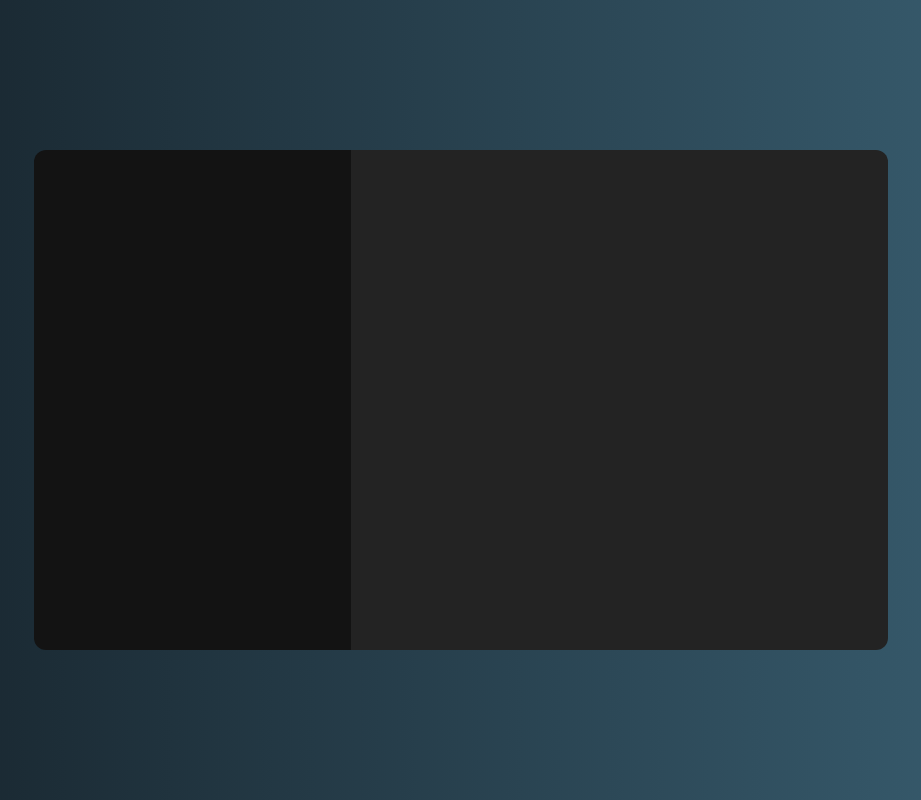
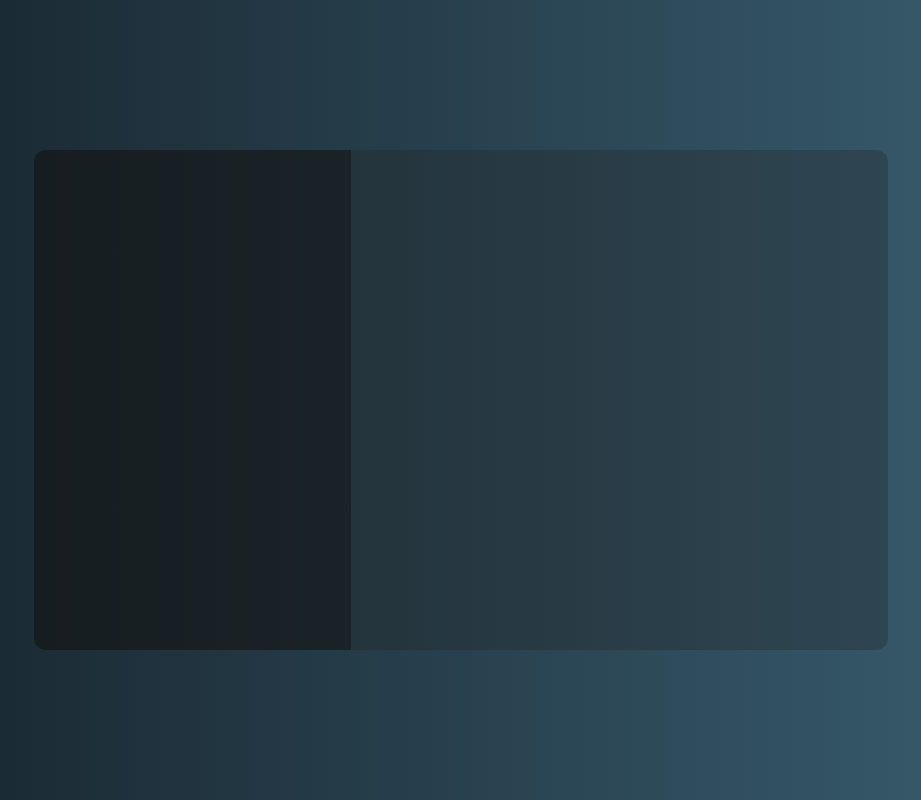
Before and after one commit to mohsin68/vue3-firbase-chat, a Vue app: page /chat in a window 1280 px wide. Shown: the whole page, without its empty margins (179-1100 px from the left). Built offline with nearby package versions, Linux system fonts and the light colour scheme.

Commit message:
⚙️ Refactor(Chat) change opacity of chat-wrapper bg

```diff
--- a/src/views/Chat.vue
+++ b/src/views/Chat.vue
@@ -1,8 +1,12 @@
 <template>
   <div class="chat-page h-full flex justify-center items-center">
     <div class="chat-wrapper flex w-2/3 h-[500px]">
-      <div class="chat-sidebar flex-grow rounded-l-xl px-6 py-4"></div>
-      <div class="chat-main grow-[2] bg-[#232323] rounded-r-xl"></div>
+      <div
+        class="chat-sidebar flex-grow bg-[#131313] bg-opacity-60 rounded-l-xl px-6 py-4"
+      ></div>
+      <div
+        class="chat-main grow-[2] bg-[#232323] bg-opacity-30 rounded-r-xl"
+      ></div>
     </div>
   </div>
 </template>
@@ -24,8 +28,5 @@ export default {};
     #3a6073,
     #16222a
   ); /* W3C, IE 10+/ Edge, Firefox 16+, Chrome 26+, Opera 12+, Safari 7+ */
-  .chat-sidebar {
-    background: #131313;
-  }
 }
 </style>
```
